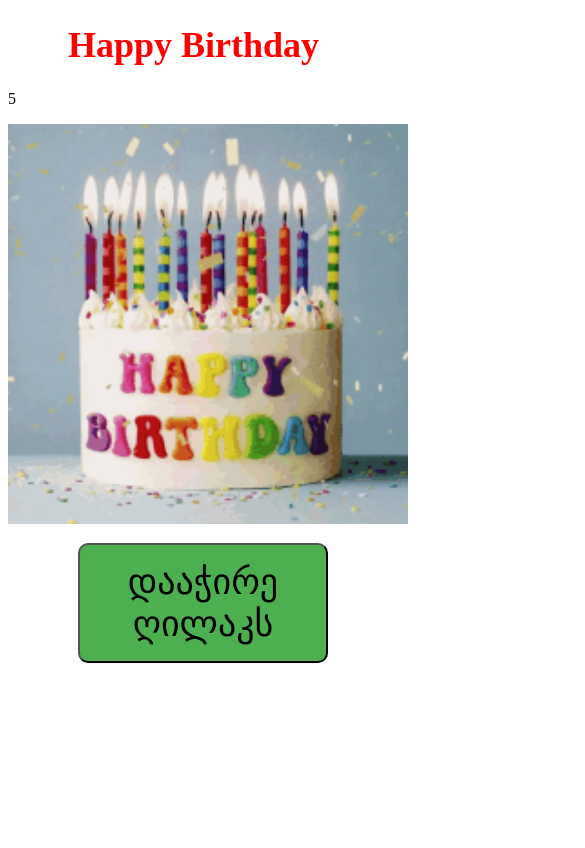
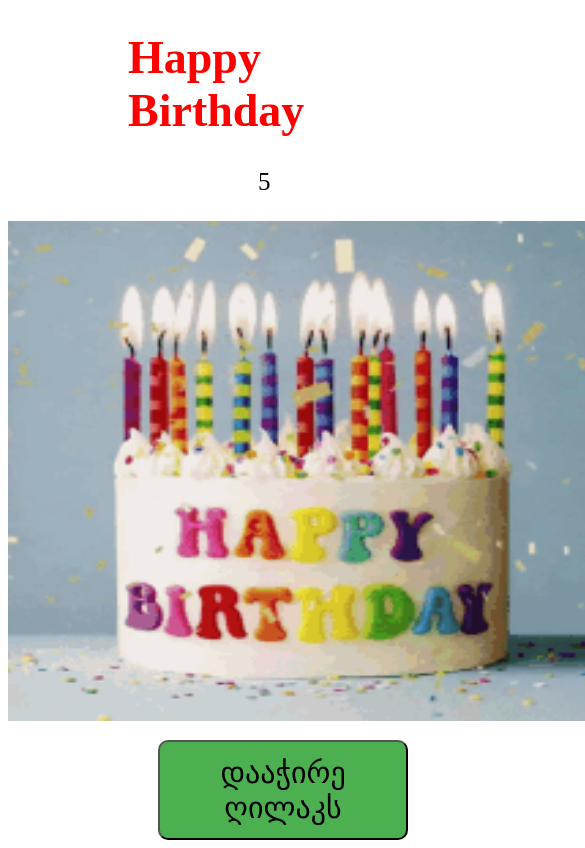
Before and after one commit to iurimach/happy-new-brithday-2, a plain HTML site: page index.html in a window 390 px wide. Shown: the top 848 px of the page, 585 px wide, since content can reach past the window. Drawn offline with Linux system fonts and the light colour scheme.

Commit message:
vers 2 only mobile

```diff
--- a/style.css
+++ b/style.css
@@ -11,30 +11,36 @@
 }
 
 .bt1{
-    height: 120px;
+    height: 100px;
     width: 250px;
     background-color: #4CAF50;
-    font-size: 36px;
+    font-size: 30px;
     margin-top: 15px;
-    margin-left: 70px;
+    margin-left: 150px;
     border-radius: 10px;
 }
 .bt1:hover {
     box-shadow: 0 12px 16px 0 rgba(0,0,0,0.24), 0 17px 50px 0 rgba(0,0,0,0.19);
   }
 img{
-    width: 400px;
-    margin: 0 auto;
+    width: 600px;
+    height: 500px;
+
+
 }
+.timer{
+    margin-left: 250px;
+    font-size: 25px;
 
+}
 
 
 /* animation */
 .color-changing-text {
-    font-size: 36px;
+    font-size: 46px;
     font-weight: bold;
     animation: changeColor 1s linear infinite;
-    margin-left: 60px;
+    margin-left:120px;
 }
 
 @keyframes changeColor {
```
